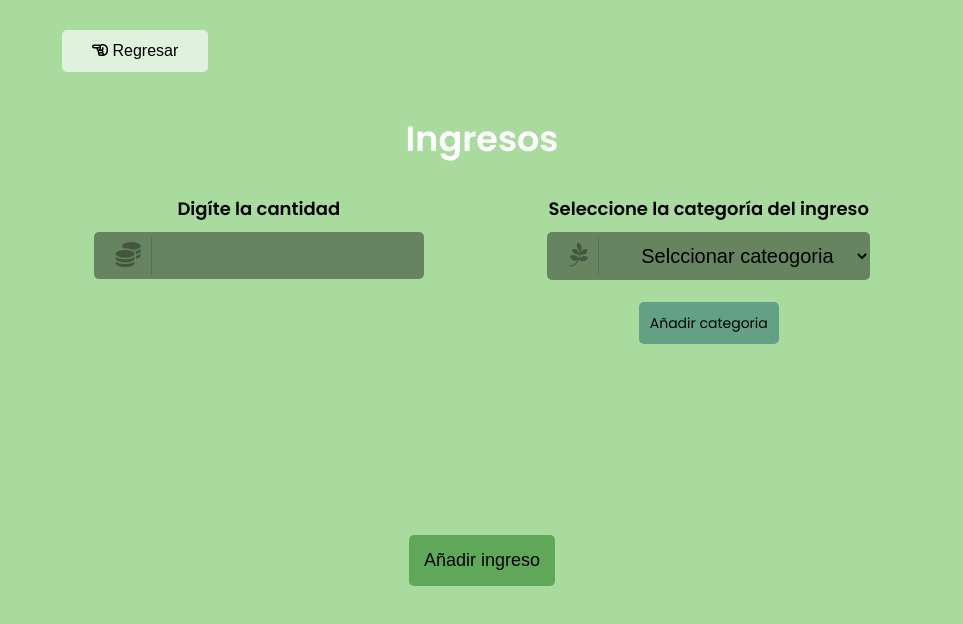
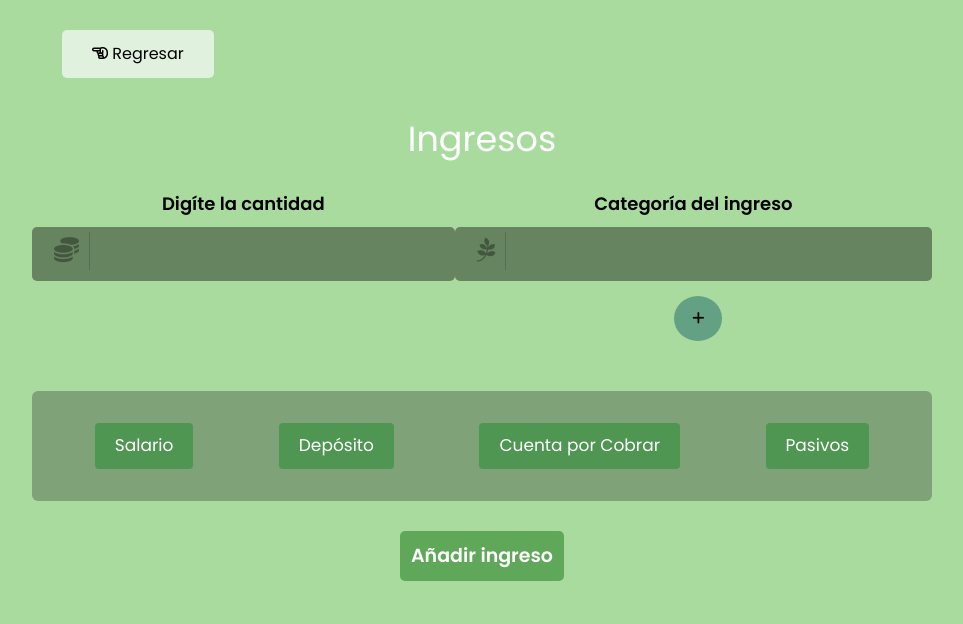
Before and after one commit to AngelSBM/MoneyApp---Frontend, an Angular app: page /ingresos in a window 1280 px wide. Shown: the top 624 px of the page, without its empty margins (158-1121 px from the left). Built offline with nearby package versions, Linux system fonts and the light colour scheme.

Commit message:
DmMejora de diseño de la pantalla de gastos e ingresos

```diff
--- a/src/app/acciones/gastos/gastos.component.html
+++ b/src/app/acciones/gastos/gastos.component.html
@@ -17,7 +17,7 @@
                     Digíte la cantidad
                 </span>
                 <div class="input-container">
-                    <input type="number" formControlName="cantidad">
+                    <input type="number" class="input-a" formControlName="cantidad">
                     <span>
                         <i class="fas fa-coins"></i>
                     </span>
@@ -31,13 +31,14 @@
 
                 <div class="input-container">
 
-                    <input type="text" formControlName="gasto" [(ngModel)]="categoria">
+                    <input type="text" formControlName="gasto" [(ngModel)]="categoria" readonly>
 
                     <span>
                         <i class="fab fa-pagelines"></i>
                     </span>
 
-                    <button class="category">+</button>
+                    <button class="category" (click)="open( $event )" data-bs-toggle="modal" data-bs-target="#exampleModal" ><i class="fas fa-plus"></i></button>
+
 
                 </div>
 
@@ -48,19 +49,19 @@
 
 
         <div class="buttons-cat">
-            <div class="buttons">
-                <button type="button" (click)="agregarCategoria( $event, 'Automóvil')"> Automóvil </button>
-                <button type="button" (click)="agregarCategoria( $event, 'Casa')"> Casa</button>
-                <button type="button" (click)="agregarCategoria( $event, 'Comida')"> Comida </button>
-                <button type="button" (click)="agregarCategoria( $event, 'Comuniaciones')"> Comuniaciones </button>
-                <button type="button" (click)="agregarCategoria( $event, 'Deportes')"> Deportes </button>
-                <button type="button" (click)="agregarCategoria( $event, 'Higiene')"> Higiene </button>
-                <button type="button" (click)="agregarCategoria( $event, 'Facturas')"> Facturas </button>
-                <button type="button" (click)="agregarCategoria( $event, 'Mascostas')"> Mascostas </button>
-                <button type="button" (click)="agregarCategoria( $event, 'Regalos')"> Regalos </button>
-                <button type="button" (click)="agregarCategoria( $event, 'Restaurante')"> Restaurante </button>
-                <button type="button" (click)="agregarCategoria( $event, 'Ropa')"> Ropa </button>
-                <button type="button" (click)="agregarCategoria( $event, 'Salud')"> Salud </button>
+            <div class="buttons" id="buttons">
+                <button type="button" (click)="selectCategoria( $event, 'Automóvil')"> Automóvil </button>
+                <button type="button" (click)="selectCategoria( $event, 'Casa')"> Casa</button>
+                <button type="button" (click)="selectCategoria( $event, 'Comida')"> Comida </button>
+                <button type="button" (click)="selectCategoria( $event, 'Comuniaciones')"> Comuniaciones </button>
+                <button type="button" (click)="selectCategoria( $event, 'Deportes')"> Deportes </button>
+                <button type="button" (click)="selectCategoria( $event, 'Higiene')"> Higiene </button>
+                <button type="button" (click)="selectCategoria( $event, 'Facturas')"> Facturas </button>
+                <button type="button" (click)="selectCategoria( $event, 'Mascostas')"> Mascostas </button>
+                <button type="button" (click)="selectCategoria( $event, 'Regalos')"> Regalos </button>
+                <button type="button" (click)="selectCategoria( $event, 'Restaurante')"> Restaurante </button>
+                <button type="button" (click)="selectCategoria( $event, 'Ropa')"> Ropa </button>
+                <button type="button" (click)="selectCategoria( $event, 'Salud')"> Salud </button>
             </div>
         </div>
 
@@ -72,3 +73,25 @@
 
 
 </div>
+
+
+
+  <!-- Modal -->
+  <div class="modal fade" id="exampleModal" tabindex="-1" aria-labelledby="exampleModalLabel" aria-hidden="true">
+    <div class="modal-dialog">
+      <div class="modal-content">
+        <div class="modal-header">
+          <h5 class="modal-title" id="exampleModalLabel">Añadir categoría</h5>
+          <button type="button" class="btn-close" data-bs-dismiss="modal" aria-label="Close"></button>
+        </div>
+        <div class="modal-body">
+            <input #cat type="text" class="form-control" id="exampleFormControlInput1" placeholder="Escriba la categoría...">
+            <p *ngIf="invalidCat" class="mt-2 w-100 py-2 bg-danger text-white text-center rounded-3">Categoria vacía</p>
+        </div>
+        <div class="modal-footer">
+          <button type="button" id="cerrarModal" class="btn btn-secondary" data-bs-dismiss="modal">Cancelar</button>
+          <button type="button" (click)="crearCategoria( cat.value )" class="btn btn-success">Agregar categoria</button>
+        </div>
+      </div>
+    </div>
+  </div>
--- a/src/app/acciones/gastos/gastos.component.scss
+++ b/src/app/acciones/gastos/gastos.component.scss
@@ -36,7 +36,8 @@
             color: black;
             font-weight: bolder;
         }
-        input, select{
+        input{
+            width: 100%;
             padding: 12px 5px;
             padding-left: 60px;
             border-radius: 5px;
@@ -45,12 +46,16 @@
             color: rgb(0, 0, 0);
             background-color: rgba(0, 0, 0, .4);
         }
-        select{
-            padding-left: 90px;
-            padding-right: 20px;
+        .input-a{
+            width: 100%;
         }
+
         .input-container{
          position: relative;
+         display: flex;
+         align-items: center;
+         flex-wrap: wrap;
+         justify-content: center;
             span{
                 position: absolute;
                 font-size: 25px;
@@ -62,11 +67,11 @@
             }
         }
         a,button {
-            width: 50%;
+            margin-left: 10px;
             margin-top: 15px;
-            padding: 11px;
+            padding: 12px 18px;
             font-size: 14px;
-            border-radius: 5px;
+            border-radius: 100%;
             border: none;
             cursor: pointer;
             background-color: rgba(72, 136, 122, 0.7);
--- a/src/app/acciones/gastos/gastos.component.ts
+++ b/src/app/acciones/gastos/gastos.component.ts
@@ -15,6 +15,7 @@ export class GastosComponent implements OnInit {
   public inputsGastos : FormGroup;
   public valid : boolean = true;
   public categoria : string;
+  public invalidCat: boolean = false;
 
   constructor( private fb: FormBuilder,
                private saldoService: SaldoService,
@@ -59,46 +60,52 @@ export class GastosComponent implements OnInit {
   }
 
 
-
-  crearCategoria(e){
-
-    e.preventDefault();
-
-    // Selector del texto del input añadirCategoria
-    const categoriaInput = (<HTMLInputElement>document.getElementById('nuevaCategoria')).value;
-
-
-    if( categoriaInput === '' ){
-      return Swal.fire('ERROR', 'No puede añadir una categoría sin nombre', 'error');
-    }
-
-    //Crear etiqueta option con contenga la categoria escrita
-    const nuevaOpcion = document.createElement('option');
-    nuevaOpcion.value = categoriaInput;
-    nuevaOpcion.innerHTML = categoriaInput;
-
-
-    const categories = (<HTMLInputElement>document.getElementById('categories'));
-    const position = categories.children.length;
-    categories[position] = nuevaOpcion;
-
-    this.inputsGastos.value.gasto = categoriaInput;
-    categories.value = categoriaInput;
-
-
-    this.mostrar = true;
-
-  }
-
   back(){
     this.location.back();
   }
 
-  agregarCategoria( e: Event, categoria: string ){
+  selectCategoria( e: Event, categoria: string ){
 
     e.preventDefault();
     this.categoria = categoria;
 
   }
 
+
+  open( e: Event ){
+    e.preventDefault();
+  }
+
+  crearCategoria( nombreCategoria: string ){
+
+    if( nombreCategoria === '' ){
+      this.invalidCat = true;
+      return;
+    }
+
+    console.log( nombreCategoria );
+    const categorias = document.querySelector('#buttons');
+
+    const newCategoria = document.createElement('button');
+    newCategoria.textContent = nombreCategoria;
+    newCategoria.classList.add('newCatbutton')
+    newCategoria.onclick = (e) => {
+      this.selectCategoria( e , nombreCategoria)
+    }
+
+    categorias.appendChild(newCategoria);
+
+
+    document.getElementById('cerrarModal').click();
+    console.log(document.getElementById('cerrarModal'));
+
+    this.invalidCat = false;
+    Swal.fire('Añadido', `Categoría ${ nombreCategoria } añadida`, 'info');
+
+    this.categoria = nombreCategoria;
+
+
+
+  }
+
 }
--- a/src/app/acciones/ingresos/ingresos.component.html
+++ b/src/app/acciones/ingresos/ingresos.component.html
@@ -26,42 +26,30 @@
 
             <div class="input">
                 <span class="title">
-                    Seleccione la categoría del ingreso
+                    Categoría del ingreso
                 </span>
 
                 <div class="input-container">
-                    <select formControlName="ingreso" id="categories2">
-                        <option value="">Selccionar cateogoria</option>
-                        <option value="Ahorro">Ahorro</option>
-                        <option value="Depósito">Depósitos</option>
-                        <option value="Salario">Salario</option>
-
-                    </select>
+                    <input type="text" formControlName="ingreso" [(ngModel)]="categoria">
                     <span>
                         <i class="fab fa-pagelines"></i>
                     </span>
+
+                    <button class="category" (click)="open( $event )" data-bs-toggle="modal" data-bs-target="#exampleModalIn" ><i class="fas fa-plus"></i></button>
                 </div>
 
-                <div class="pop-up">
-
-                    <a (click)="mostrar = !mostrar"> Añadir categoria </a>
-
-                    <div *ngIf="mostrar" class="agregar-categoria">
-
-
-                        <input type="text" class="addCat" id="nuevaCategoria2">
-
-                        <button (click)="crearCategoria( $event )">Añadir</button>
-
-                    </div>
-
-                </div>
             </div>
 
         </div>
 
-        <div class="alert" *ngIf="!valid">
-            TODOS LOS CAMPOS SON OBLIGATIOS
+        <div class="buttons-cat">
+            <div class="buttons" id="buttonsIn">
+                <button type="button" (click)="selectCategoria( $event, 'Salario')"> Salario </button>
+                <button type="button" (click)="selectCategoria( $event, 'Depósito')"> Depósito </button>
+                <button type="button" (click)="selectCategoria( $event, 'Cuenta por Cobrar')"> Cuenta por Cobrar </button>
+                <button type="button" (click)="selectCategoria( $event, 'Pasivos')"> Pasivos </button>
+
+            </div>
         </div>
 
 
@@ -73,3 +61,25 @@
 
 
 </div>
+
+
+
+
+<div class="modal fade" id="exampleModalIn" tabindex="-1" aria-labelledby="exampleModalLabel" aria-hidden="true">
+    <div class="modal-dialog">
+      <div class="modal-content">
+        <div class="modal-header">
+          <h5 class="modal-title" id="exampleModalLabel">Añadir categoría</h5>
+          <button type="button" class="btn-close" data-bs-dismiss="modal" aria-label="Close"></button>
+        </div>
+        <div class="modal-body">
+            <input #cat type="text" class="form-control" id="exampleFormControlInput1" placeholder="Escriba la categoría...">
+            <p *ngIf="invalidCat" class="mt-2 w-100 py-2 bg-danger text-white text-center rounded-3">Categoria vacía</p>
+        </div>
+        <div class="modal-footer">
+          <button type="button" id="cerrarModalIn" class="btn btn-secondary" data-bs-dismiss="modal">Cancelar</button>
+          <button type="button" (click)="crearCategoria( cat.value )" class="btn btn-success">Agregar categoria</button>
+        </div>
+      </div>
+    </div>
+  </div>
--- a/src/app/acciones/ingresos/ingresos.component.scss
+++ b/src/app/acciones/ingresos/ingresos.component.scss
@@ -22,7 +22,7 @@
 
 .inputs{
     margin-top: 30px;
-    margin-bottom: 200px;
+    margin-bottom: 50px;
     display: flex;
     justify-content: space-around;
     text-align: center;
@@ -35,7 +35,8 @@
             color: black;
             font-weight: bolder;
         }
-        input, select{
+        input{
+            width: 100%;
             padding: 12px 5px;
             padding-left: 60px;
             border-radius: 5px;
@@ -44,12 +45,15 @@
             color: rgb(0, 0, 0);
             background-color: rgba(0, 0, 0, .4);
         }
-        select{
-            padding-left: 90px;
-            padding-right: 20px;
+        .input-a{
+            width: 100%;
         }
         .input-container{
          position: relative;
+         display: flex;
+         align-items: center;
+         flex-wrap: wrap;
+         justify-content: center;
             span{
                 position: absolute;
                 font-size: 25px;
@@ -61,11 +65,11 @@
             }
         }
         a,button {
-            width: 50%;
+            margin-left: 10px;
             margin-top: 15px;
-            padding: 11px;
+            padding: 12px 18px;
             font-size: 14px;
-            border-radius: 5px;
+            border-radius: 100%;
             border: none;
             cursor: pointer;
             background-color: rgba(72, 136, 122, 0.7);
@@ -78,12 +82,35 @@
     }
 }
 
+.buttons-cat{
+    padding: 20px;
+    background-color: rgba(36, 36, 36, 0.315);
+    border-radius: 6px;
+    margin-bottom: 30px;
+    .buttons{
+        display: flex;
+        justify-content: space-around;
+        flex-wrap: wrap;
+        button{
+            padding: 10px 20px;
+            font-size: 17px;
+            background-color: rgba(41, 141, 54, 0.568);
+            color: white;
+            margin: 12px;
+            border: none;
+            border-radius: 4px;
+        }
+    }
+}
+
 .button{
     button {
-        padding: 15px;
-        font-size: 18px;
+        padding: 11px;
+        font-size: 19px;
+        font-weight: bolder;
         border-radius: 5px;
         border: none;
+        color: white;
         background-color: rgba(41, 131, 38, 0.568);
     }
 }
--- a/src/app/acciones/ingresos/ingresos.component.ts
+++ b/src/app/acciones/ingresos/ingresos.component.ts
@@ -13,7 +13,8 @@ export class IngresosComponent implements OnInit {
 
   public inputsIngresos : FormGroup;
   public valid : boolean = true;
-  public mostrar: boolean = false;
+  public categoria : string;
+  public invalidCat: boolean = false;
 
   constructor( private fb: FormBuilder,
                private saldoService: SaldoService,
@@ -37,12 +38,15 @@ export class IngresosComponent implements OnInit {
 
     const { ingreso, cantidad } = this.inputsIngresos.value;
 
-    const registroGasto = {
+    const registroIngreso = {
       ingreso,
       cantidad
     }
 
-    this.saldoService.agregarIngreso( registroGasto ).subscribe( resp => {
+    console.log( registroIngreso );
+
+
+    this.saldoService.agregarIngreso( registroIngreso ).subscribe( resp => {
 
       Swal.fire('Ingreso registrado', 'El ingreso se ha registrado correctamente', 'success');
 
@@ -55,38 +59,52 @@ export class IngresosComponent implements OnInit {
   }
 
 
-  crearCategoria(e){
-
-    e.preventDefault();
-
-    // Selector del texto del input añadirCategoria
-    const categoriaInput = (<HTMLInputElement>document.getElementById('nuevaCategoria2')).value;
-
-
-    if( categoriaInput === '' ){
-      return Swal.fire('ERROR', 'No puede añadir una categoría sin nombre', 'error');
-    }
-
-    //Crear etiqueta option con contenga la categoria escrita
-    const nuevaOpcion = document.createElement('option');
-    nuevaOpcion.value = categoriaInput;
-    nuevaOpcion.innerHTML = categoriaInput;
-
-
-    const categories = (<HTMLInputElement>document.getElementById('categories2'));
-    const position = categories.children.length;
-    categories[position] = nuevaOpcion;
-
-    this.inputsIngresos.value.gasto = categoriaInput;
-    categories.value = categoriaInput;
-
-
-    this.mostrar = true;
-
-  }
-
   back(){
     this.location.back()
   }
 
+  selectCategoria( e: Event, categoria: string ){
+
+    e.preventDefault();
+    this.categoria = categoria;
+
+  }
+
+
+  open( e: Event ){
+    e.preventDefault();
+  }
+
+  crearCategoria( nombreCategoria: string ){
+
+    if( nombreCategoria === '' ){
+      this.invalidCat = true;
+      return;
+    }
+
+    console.log( nombreCategoria );
+    const categorias = document.querySelector('#buttonsIn');
+
+    const newCategoria = document.createElement('button');
+    newCategoria.textContent = nombreCategoria;
+    newCategoria.classList.add('newCatbuttonIn')
+    newCategoria.onclick = (e) => {
+      this.selectCategoria( e , nombreCategoria)
+    }
+
+    categorias.appendChild(newCategoria);
+
+
+    document.getElementById('cerrarModalIn').click();
+    console.log(document.getElementById('cerrarModalIn'));
+
+    this.invalidCat = false;
+    Swal.fire('Añadido', `Categoría ${ nombreCategoria } añadida`, 'info');
+
+    this.categoria = nombreCategoria;
+
+
+
+  }
+
 }
--- a/src/index.html
+++ b/src/index.html
@@ -7,10 +7,14 @@
   <meta name="viewport" content="width=device-width, initial-scale=1">
   <link rel="icon" type="image/x-icon" href="favicon.ico">
   <link href="https://fonts.googleapis.com/css2?family=Poppins:wght@100;300;400;600&display=swap" rel="stylesheet">
+  <link href="https://cdn.jsdelivr.net/npm/bootstrap@5.0.0-beta3/dist/css/bootstrap.min.css" rel="stylesheet" integrity="sha384-eOJMYsd53ii+scO/bJGFsiCZc+5NDVN2yr8+0RDqr0Ql0h+rP48ckxlpbzKgwra6" crossorigin="anonymous">
+  <script src="https://cdn.jsdelivr.net/npm/bootstrap@5.0.0-beta3/dist/js/bootstrap.bundle.min.js" integrity="sha384-JEW9xMcG8R+pH31jmWH6WWP0WintQrMb4s7ZOdauHnUtxwoG2vI5DkLtS3qm9Ekf" crossorigin="anonymous"></script>
 </head>
 <body>
   <app-root></app-root>
 
   <script src="https://kit.fontawesome.com/280502962c.js" crossorigin="anonymous"></script>
+  <!-- JavaScript Bundle with Popper -->
+
 </body>
 </html>
```
Also changed, not shown: src/styles.scss (+25 -0 lines).
